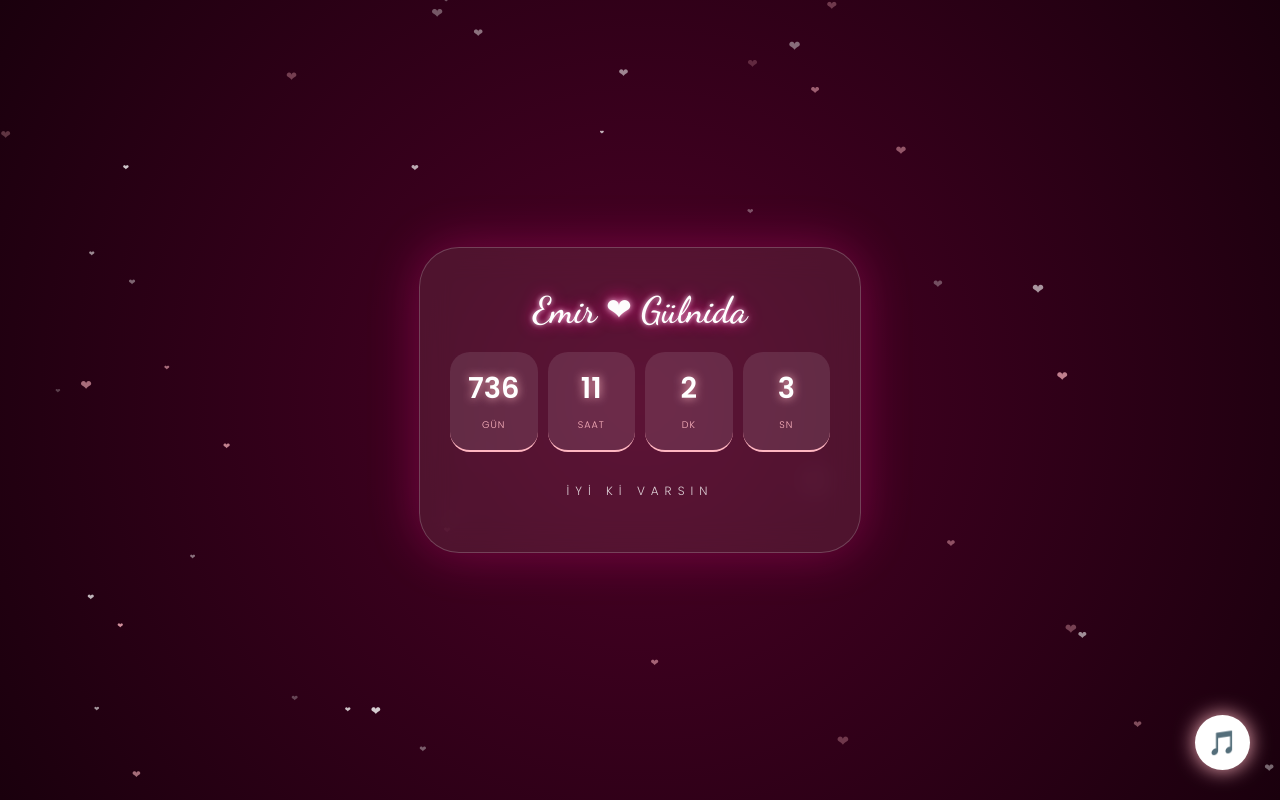
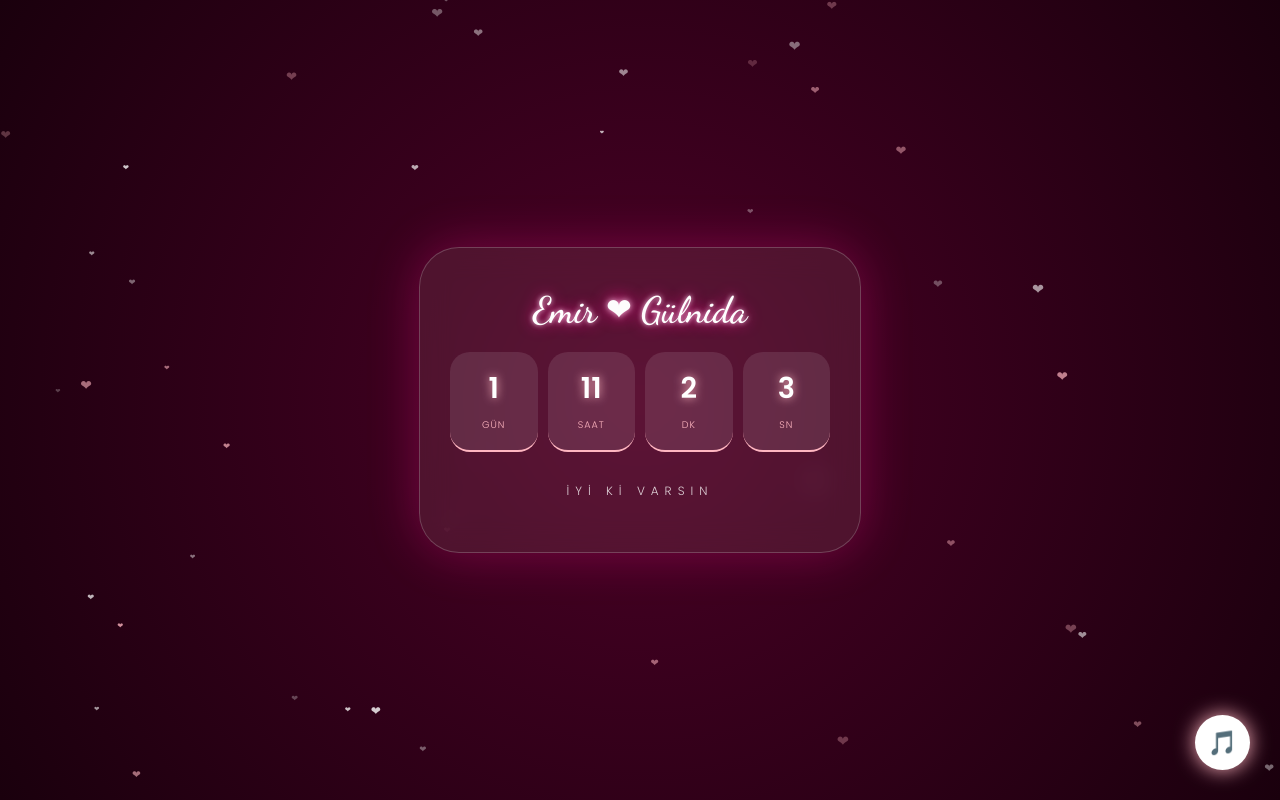
Before and after one commit to emwirss/Gulnidayiseviyorum, a plain HTML site: page index.html in a window 1280 px wide. Drawn offline with Linux system fonts and the light colour scheme.

Commit message:
Update countdown start date to February 18, 2026

```diff
--- a/index.html
+++ b/index.html
@@ -201,7 +201,7 @@
         animate();
 
         // SAYAÇ AYARI: Buraya başlangıç tarihinizi YYYY-MM-DD formatında yaz kanka
-        const start = new Date('2024-02-14T00:00:00');
+        const start = new Date('2026-02-18T00:00:00');
 
         function tick() {
             const now = new Date();
```
